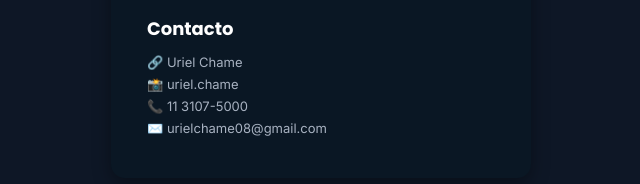
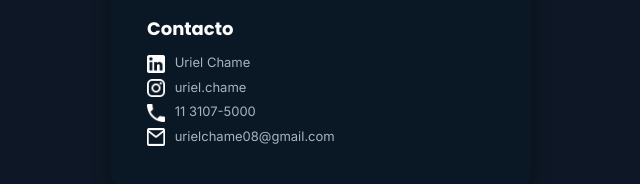
Before and after one commit to Urichame/Portfolio, a plain HTML site: page index.html in a window 1280 px wide. Shown: the part 742-926 px from the top of the page, without its empty margins (319-959 px from the left). Drawn offline with Linux system fonts and the light colour scheme.

Commit message:
imagenes

```diff
--- a/index.html
+++ b/index.html
@@ -86,10 +86,10 @@
       <h2 class="section-title">Contacto</h2>
 
       <div class="contact">
-        <p><span class="icon">🔗</span> Uriel Chame</p>
-        <p><span class="icon">📸</span> uriel.chame</p>
-        <p><span class="icon">📞</span> 11 3107-5000</p>
-        <p><span class="icon">✉️</span> urielchame08@gmail.com</p>
+  <p><img src="Vector.png" class="icon-img"> Uriel Chame</p>
+  <p><img src="Vector (1).png" class="icon-img"> uriel.chame</p>
+  <p><img src="Vector (2).png" class="icon-img"> 11 3107-5000</p>
+  <p><img src="Vector (3).png" class="icon-img"> urielchame08@gmail.com</p>
       </div>
     </section>
   </main>
--- a/style.css
+++ b/style.css
@@ -160,6 +160,13 @@ body{
   font-size:13px;
   color:var(--muted);
 }
+.icon-img {
+  width: 18px;
+  height: 18px;
+  object-fit: contain;
+  vertical-align: middle;
+  margin-right: 6px;
+}
 
 @media (min-width: 700px){
   .card{ width:420px; padding:36px; }
```
Also changed, not shown: Vector (1).png (added), Vector (2).png (added), Vector (3).png (added), Vector.png (added).
